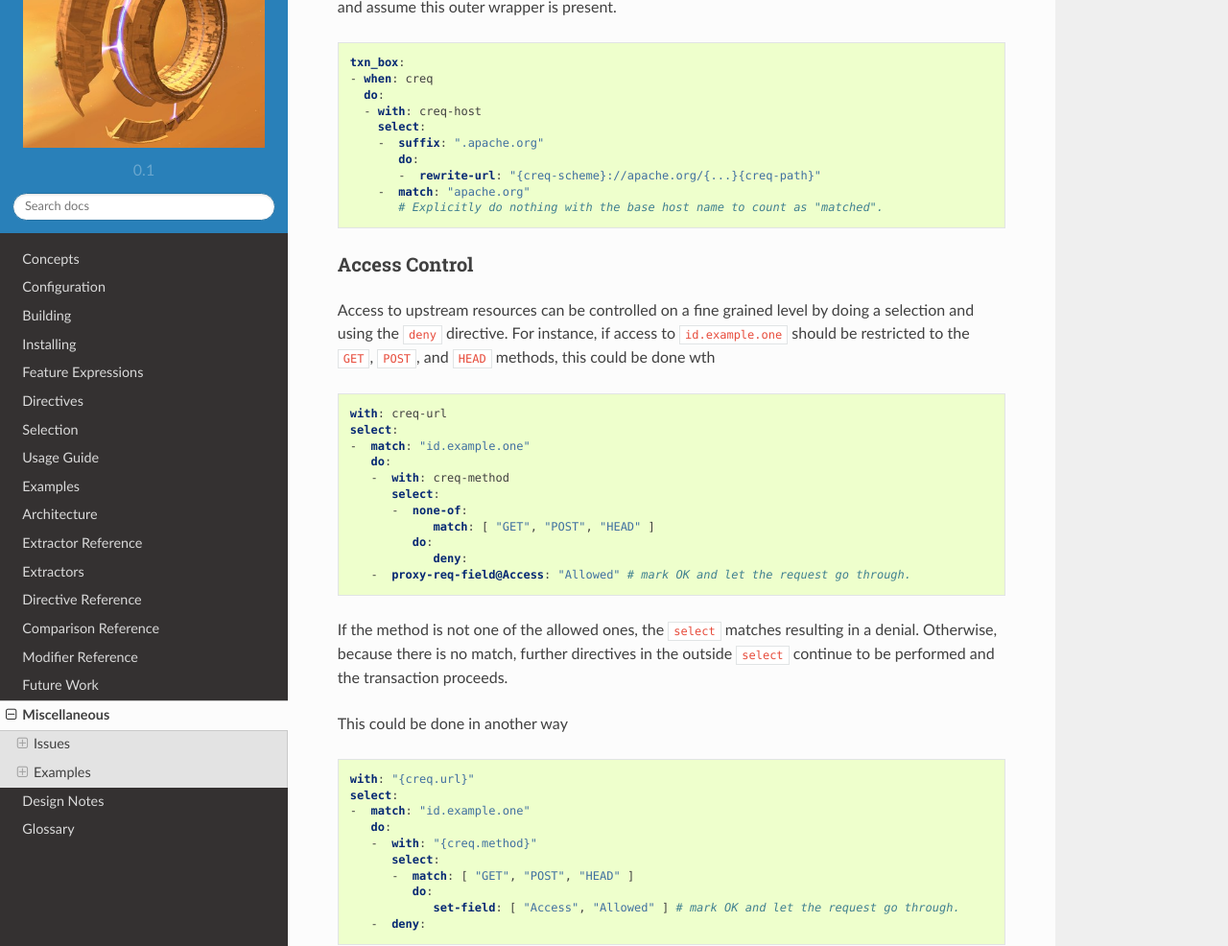
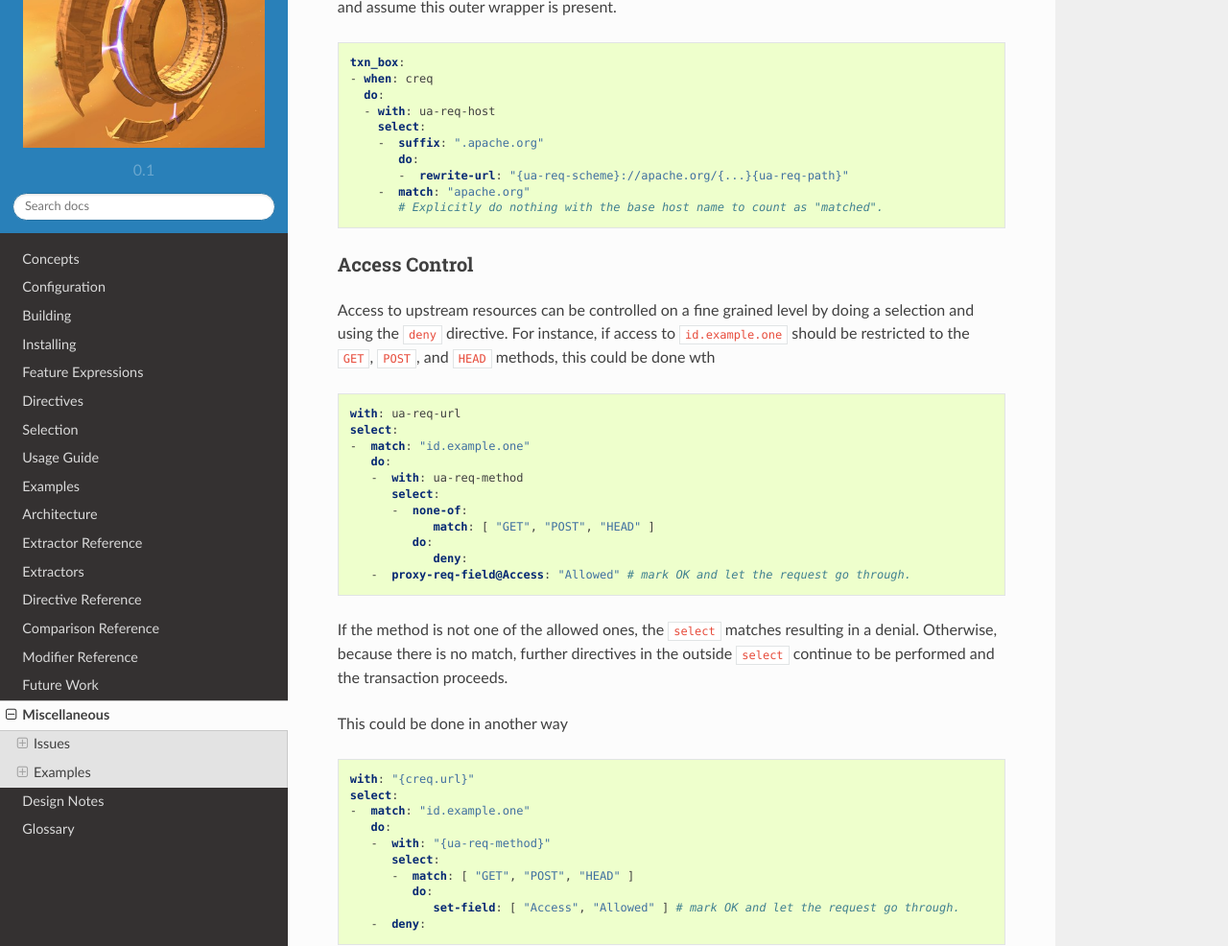
Before and after one commit to SolidWallOfCode/txn_box, a Sphinx documentation site: the page built from doc/misc.en.rst, in a window 1280 px wide and 1400 px high, scrolled down 3825 px. Shown: the part 151-1137 px from the top of the window at 96% size. Built offline with Sphinx 7.4.7 and the Read the Docs theme 2.0.0, drawn with Linux system fonts in a browser that asks for light colours; formulas are drawn with MathJax 3; some of the changed text lies outside the part shown.

```diff
--- a/doc/misc.en.rst
+++ b/doc/misc.en.rst
@@ -186,11 +186,11 @@
    txn_box:
    - when: creq
      do:
-     - with: creq-host
+     - with: ua-req-host
        select:
        -  suffix: ".apache.org"
           do:
-          -  rewrite-url: "{creq-scheme}://apache.org/{...}{creq-path}"
+          -  rewrite-url: "{ua-req-scheme}://apache.org/{...}{ua-req-path}"
        -  match: "apache.org"
           # Explicitly do nothing with the base host name to count as "matched".
 
@@ -201,11 +201,11 @@
 using the :code:`deny` directive. For instance, if access to ``id.example.one`` should be restricted
 to the ``GET``, ``POST``, and ``HEAD`` methods, this could be done wth ::
 
-   with: creq-url
+   with: ua-req-url
    select:
    -  match: "id.example.one"
       do:
-      -  with: creq-method
+      -  with: ua-req-method
          select:
          -  none-of:
                match: [ "GET", "POST", "HEAD" ]
@@ -223,7 +223,7 @@
    select:
    -  match: "id.example.one"
       do:
-      -  with: "{creq.method}"
+      -  with: "{ua-req-method}"
          select:
          -  match: [ "GET", "POST", "HEAD" ]
             do:
@@ -265,7 +265,7 @@
 If the URL "example.one" is rewritten to "some.place", then it useful to rewrite the ``Location``
 header from "some.place" to "example.one". This could be done as ::
 
-   with: "{creq-host}"
+   with: "{ua-req-host}"
    select:
    -  match: "example.one"
       do:
@@ -303,7 +303,7 @@
 To restrict the URL "example.one" to connections to the local port 8180 ::
 
 
-   with: "{creq-host}"
+   with: "{ua-req-host}"
    select:
    -  match: "example.one"
       do:
@@ -316,7 +316,7 @@
 Note because of the no backtrack rule, the request will pass through unmodified if allowed. If it
 needed to be changed to "special.example.one" that would be ::
 
-   with: "{creq-host}"
+   with: "{ua-req-host}"
    select:
    -  match: "example.one"
       do:
@@ -340,7 +340,7 @@
 Presuming the production destination is "example.one" and the test destination is "stage.example.one"
 then 1% of traffic can be sent to the staging system with ::
 
-   with: "{creq-host}"
+   with: "{ua-req-host}"
    select:
    -  match: "example.com"
       do:
@@ -353,7 +353,7 @@
 
 To be more deterministic, the bucket could be based on the client IP address. ::
 
-   with: "{creq-host}"
+   with: "{ua-req-host}"
    select:
    -  match: "example.com"
       do:
@@ -367,7 +367,7 @@
 As another alternative, this could be done with a cookie in the client request. If the cookie was
 "example" with the test bucket indicated by the value "test", then it would be. ::
 
-   with: "{creq-host}"
+   with: "{ua-req-host}"
    select:
    -  match: "example.com"
       do:
```
